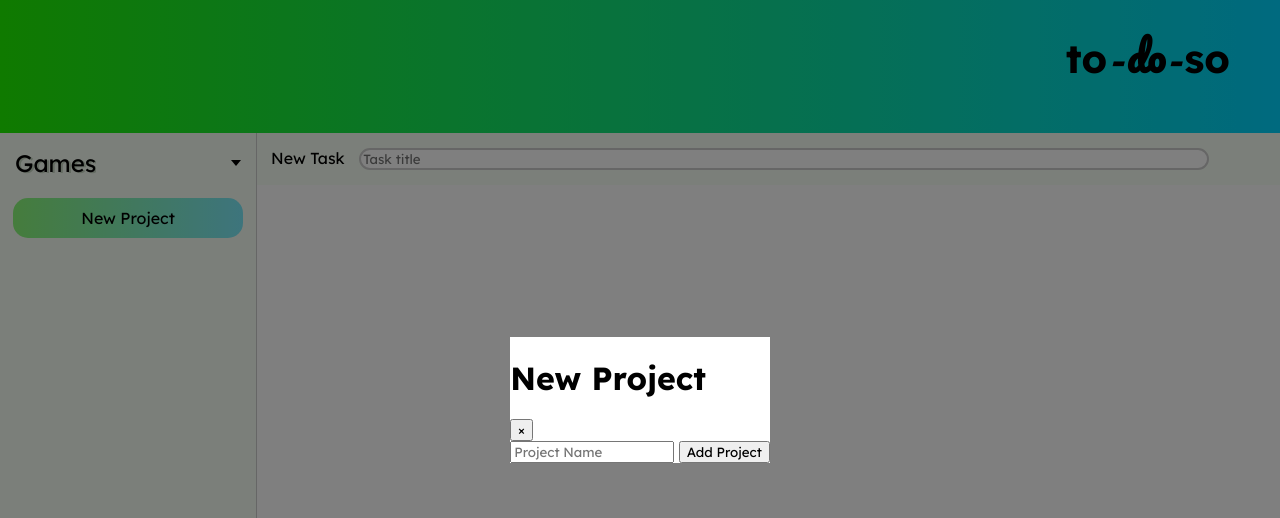
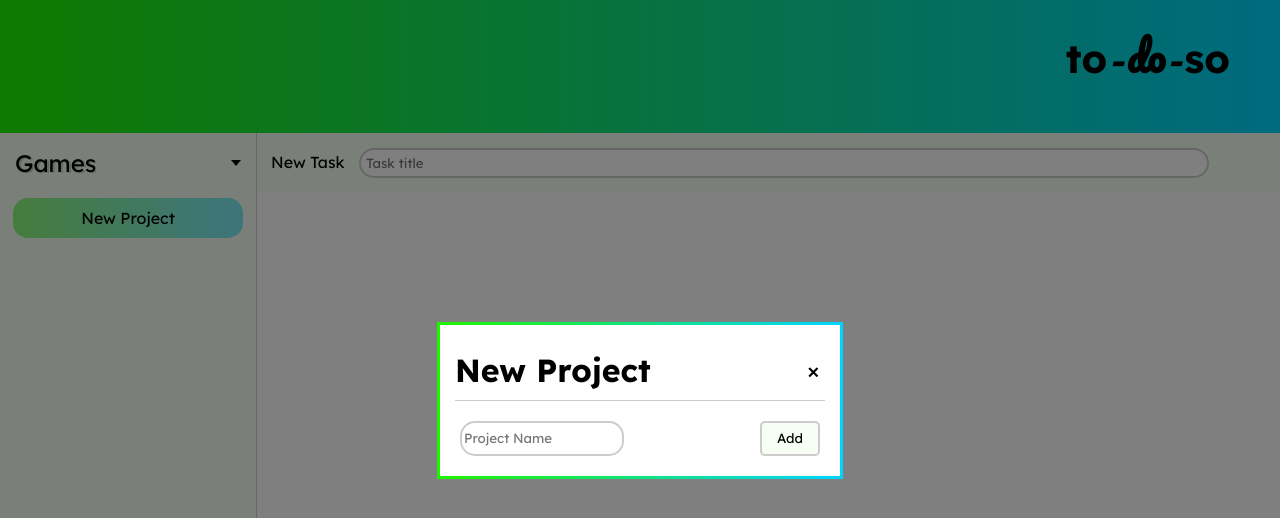
Before and after one commit to rococorbalan/to-do, a website built with webpack: page src/template.html in a window 1280 px wide. Both pictures are taken after a click on the button "New Project". Shown: the top 518 px of the page. Built offline with nearby package versions, Linux system fonts and the light colour scheme.

Commit message:
Style add project dialog.

```diff
--- a/src/modules/projectHandler.js
+++ b/src/modules/projectHandler.js
@@ -83,6 +83,17 @@ newProjectBtn.addEventListener("click", () => {
 })
 
 
+dialog.addEventListener("click", (event) => {
+    if(event.target === dialog) {
+        dialog.close();
+    }
+})
+
+closeDialog.addEventListener("click", () => {
+    dialog.close();
+})
+
+
 addProject.addEventListener("click", (event) => {
     event.preventDefault();
     if(addProjectTitle.value.length !== 0){
--- a/src/style.css
+++ b/src/style.css
@@ -211,6 +211,7 @@ fieldset {
 }
 
 #title {
+    padding: 5px;
     box-sizing: border-box;
     width: 90%;
     border: 2px solid #ccc;
@@ -240,7 +241,7 @@ fieldset {
     flex-direction: column;
 }
 
-.buttons-container button {
+.buttons-container button, #add-project button {
     height: 35px;
     width: 60px;
 
@@ -253,10 +254,47 @@ fieldset {
     transition: all 0.3s ease;
 }
 
-.buttons-container button:hover {
+.buttons-container button:hover, #add-project button:hover{
     background-color: #e6eee4;
 }
 
 #description {
     font-size: 0.8rem;
 }
+
+#add-project-dialog {
+    border-width: 3px;
+    border-style: solid;
+    border-image: linear-gradient(90deg, rgba(31,244,0,1) 0%, rgba(0,212,255,1) 100%) 1;
+    width: 400px;
+}
+
+.dialog-header {
+    margin: 15px 15px 0 15px;
+    display: flex;
+    justify-content: space-between;
+    align-items: center;
+    font-size: 1rem;
+    height: 60px;
+
+    border-bottom: 1px solid #ccc;
+}
+
+.dialog-header button {
+    cursor: pointer;
+    align-self: center;
+    font-size: 1.5rem;
+    border: none;
+    background-color: transparent;
+}
+
+#add-project {
+    margin: 20px;
+    display: flex;
+    justify-content: space-between;
+}
+
+#add-project input{
+    border: 2px solid #ccc;
+    border-radius: 15px;
+}
--- a/src/template.html
+++ b/src/template.html
@@ -49,14 +49,14 @@
 
     <div id="container"></div>
 
-    <dialog id="add-project-dialog" style="padding: 0; border: 0;">
+    <dialog id="add-project-dialog" style="padding: 0; ">
         <div class="dialog-header">
             <h1 class="dialog-title">New Project</h1>
             <button class="dialog-close">&times;</button>
         </div>
         <form action="post" id="add-project">
             <input type="text" placeholder="Project Name" id="new-project-title">
-            <button id="add-project-btn">Add Project</button>
+            <button id="add-project-btn">Add</button>
         </form>
     </dialog>
 
```
